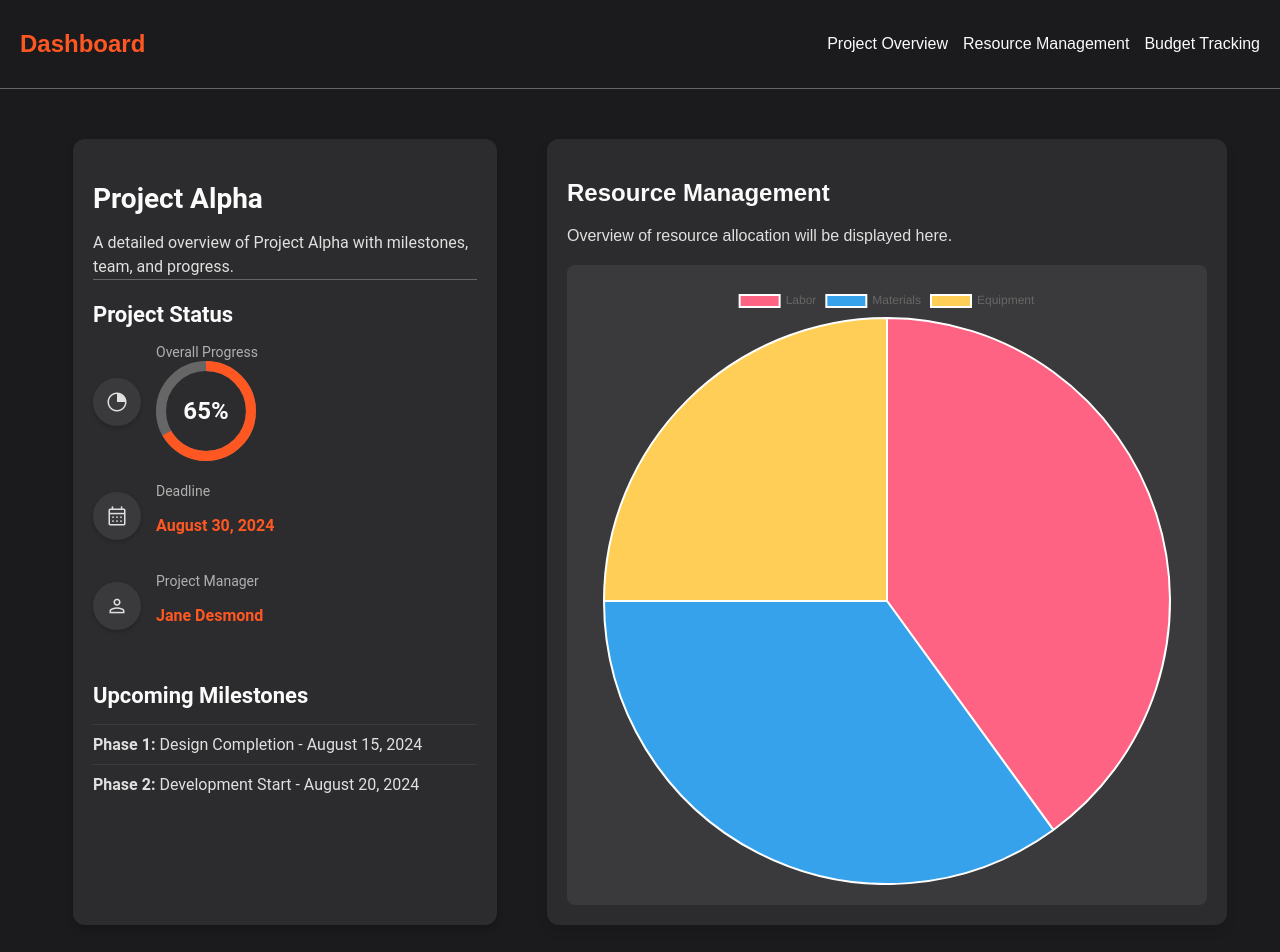
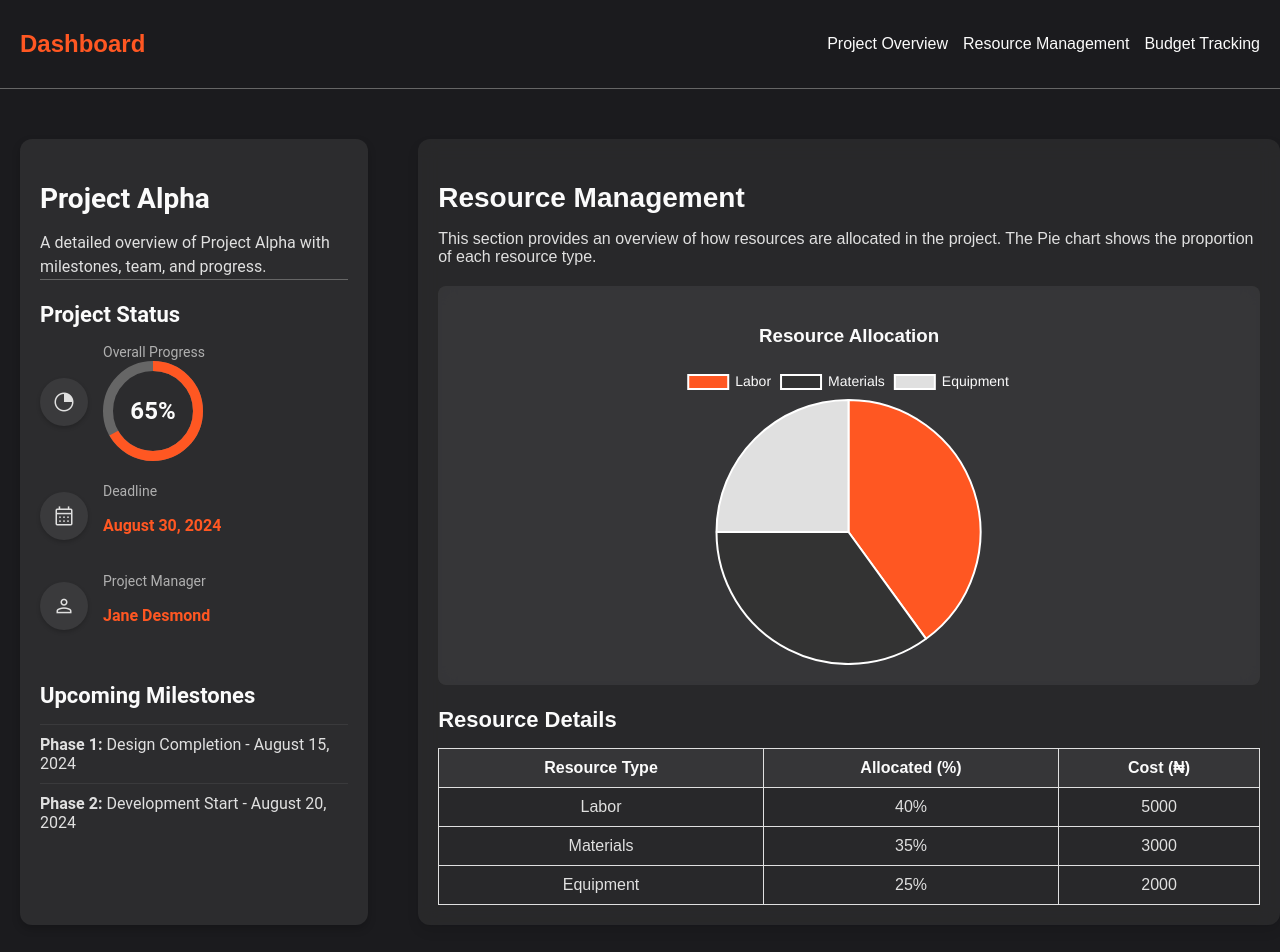
Before and after one commit to JoyCreativeCoder/construction-dashboard, a React (Create React App) app: page / in a window 1280 px wide. Shown: the top 952 px of the page. Built offline with nearby package versions, Linux system fonts and the light colour scheme.

Commit message:
finish creating resource management and over view section

```diff
--- a/src/BudgetTracking.css
+++ b/src/BudgetTracking.css
@@ -0,0 +1,4 @@
+.budget-tracking {
+    width: 100vw;
+    background-color: #3A3A3C;
+}
--- a/src/ResourceManagement.css
+++ b/src/ResourceManagement.css
@@ -1,29 +1,67 @@
 .resource-management {
-    background-color: #2C2C2E ;
+    background: rgba(44, 44, 46, 0.8);
     border-radius: 12px;
     padding: 20px;
     margin: 20px 0;
     box-shadow: 0 6px 12px rgba(0, 0, 0, 0.1);
-    width: 50%;
-  }
+    width: 80%;
+    max-width: 1200px;
+    backdrop-filter: blur(10px);
+    color: #FBFBFB;
+}
 
-  .resource-management h2 {
-    font-size: 24px;
+.resource-management h2 {
+    font-size: 28px;
     color: #FBFBFB;
-  }
+    margin-bottom: 10px;
+}
 
-  .resource-management p {
-    color: #E0E0E0 ;
-  }
+.overview-text {
+    color: #E0E0E0;
+    font-size: 16px;
+    margin-bottom: 20px;
+}
 
-  .chart-container {
-    display: flex;
-    justify-content: center;
-    align-content: center;
-    margin-top: 20px;
-    background-color: #3A3A3C  ;
+.chart-container {
+    background-color: rgba(58, 58, 60, 0.8);
     border-radius: 8px;
     padding: 20px;
     text-align: center;
+    backdrop-filter: blur(10px);
+}
+
+.chart-wrapper {
+    position: relative;
+    width: 100%;
+    height: 300px;
+}
+
+.resource-details {
+    margin-top: 20px;
+}
+
+.resource-details h3 {
+    font-size: 22px;
     color: #FBFBFB;
-  }
+    margin-bottom: 15px;
+}
+
+.resource-table {
+    width: 100%;
+    border-collapse: collapse;
+}
+
+.resource-table th, .resource-table td {
+    border: 1px solid #E0E0E0;
+    padding: 10px;
+    text-align: center;
+}
+
+.resource-table th {
+    background-color: rgba(58, 58, 60, 0.8);
+    color: #FBFBFB;
+}
+
+.resource-table td {
+    color: #E0E0E0;
+}
--- a/src/ResourceManagement.js
+++ b/src/ResourceManagement.js
@@ -12,18 +12,76 @@ const ResourceManagement = () => {
       {
         label: "Resource Allocation",
         data: [40, 35, 25],
-        backgroundColor: ["#FF6384", "#36A2EB", "#FFCE56"],
-        hoverBackgroundColor: ["#FF6384", "#36A2EB", "#FFCE56"],
+        backgroundColor: ["#FF5722", "#333333", "#E0E0E0"],
+        hoverBackgroundColor: ["#FF5722", "#333333", "#E0E0E0"],
       },
     ],
+  };
+
+  const options = {
+    responsive: true,
+    plugins: {
+      legend: {
+        position: 'top',
+        labels: {
+          color: '#FBFBFB',
+          font: {
+            size: 14
+          }
+        }
+      },
+      tooltip: {
+        callbacks: {
+          label: (tooltipItem) => {
+            return `${tooltipItem.label}: ${tooltipItem.raw}%`;
+          }
+        }
+      }
+    },
+    maintainAspectRatio: false,
   };
 
   return (
     <section className="resource-management">
       <h2>Resource Management</h2>
-      <p>Overview of resource allocation will be displayed here.</p>
+      <p className="overview-text">
+        This section provides an overview of how resources are allocated in the project.
+        The Pie chart shows the proportion of each resource type.
+      </p>
       <div className="chart-container">
-        <Pie data={data} />
+        <h3>Resource Allocation</h3>
+        <div className="chart-wrapper">
+          <Pie data={data} options={options} />
+        </div>
+      </div>
+      <div className="resource-details">
+        <h3>Resource Details</h3>
+        <table className="resource-table">
+          <thead>
+            <tr>
+              <th>Resource Type</th>
+              <th>Allocated (%)</th>
+              <th>Cost (₦)</th>
+            </tr>
+          </thead>
+          <tbody>
+            <tr>
+              <td>Labor</td>
+              <td>40%</td>
+              <td>5000</td>
+            </tr>
+            <tr>
+              <td>Materials</td>
+              <td>35%</td>
+              <td>3000</td>
+            </tr>
+            <tr>
+              <td>Equipment</td>
+              <td>25%</td>
+              <td>2000</td>
+            </tr>
+          </tbody>
+        </table>
       </div>
     </section>
   );
```
